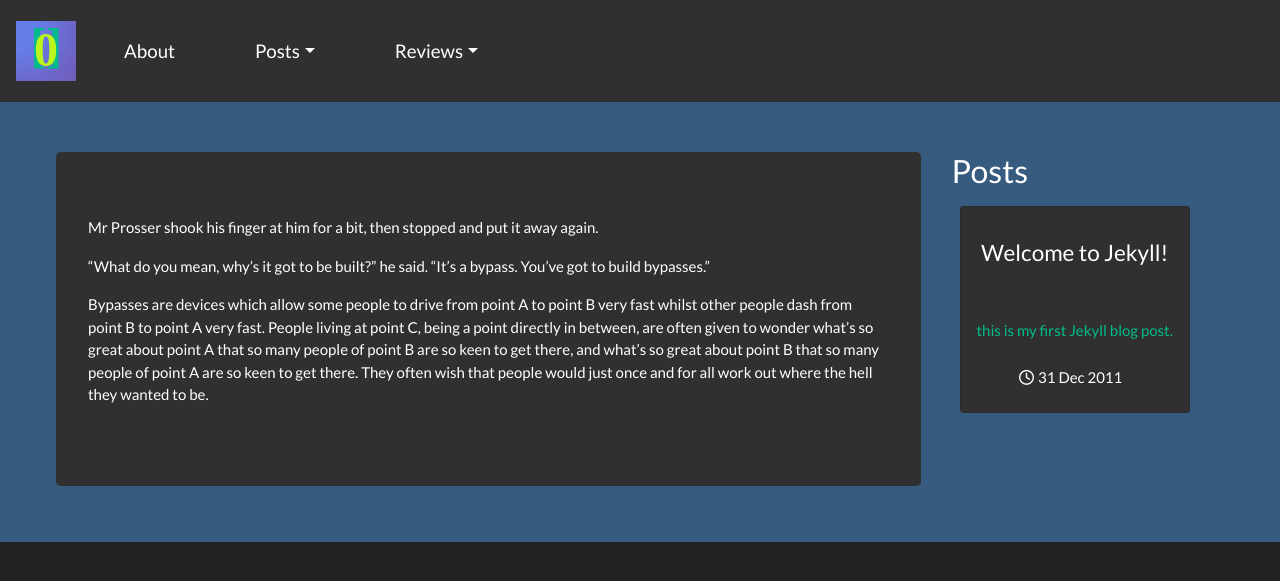
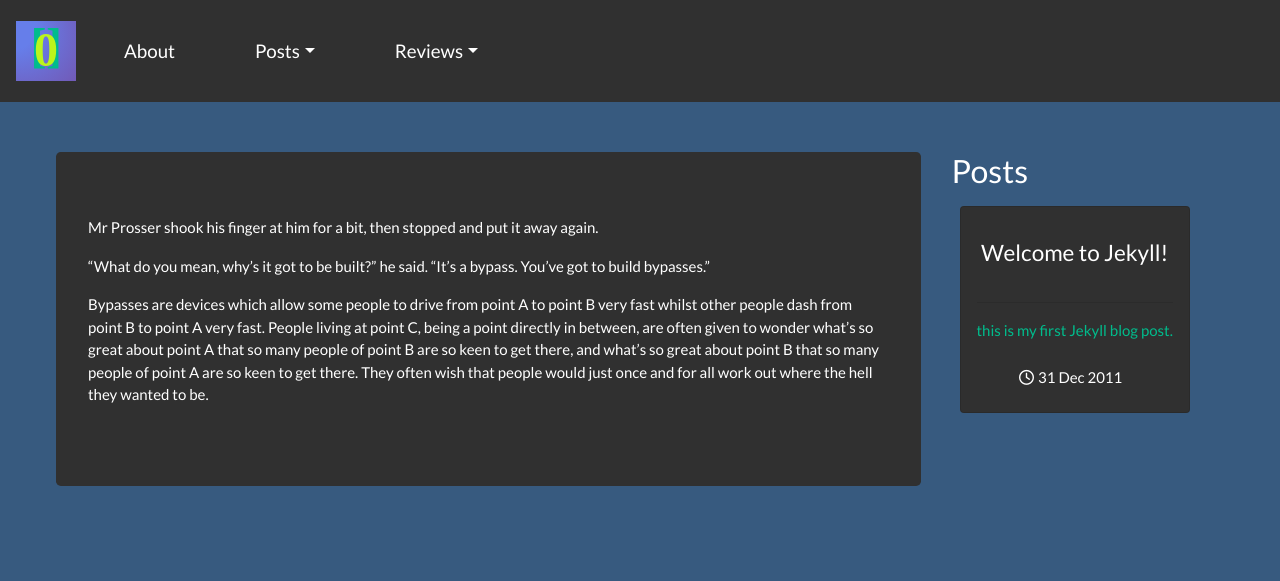
Before and after one commit to megonemad1/Tutor-Website, a Jekyll site: the page built from posts.md, in a window 1280 px wide. Shown: the top 581 px of the page. Built offline with Jekyll 4.4.1, drawn with Linux system fonts in a browser that asks for light colours; nearby versions of some CDN libraries.

Commit message:
match html-bg to body

```diff
--- a/_layouts/base.html
+++ b/_layouts/base.html
@@ -1,5 +1,5 @@
 <!doctype html>
-<html>
+<html class="bg-primary">
 
 <head>
     <meta charset="utf-8">
--- a/css/main.css
+++ b/css/main.css
@@ -1,6 +1,3 @@
-html {
-    background-attachment: '#375a7f';
-}
 
 .parallax {
     /* Set a specific height */
```
